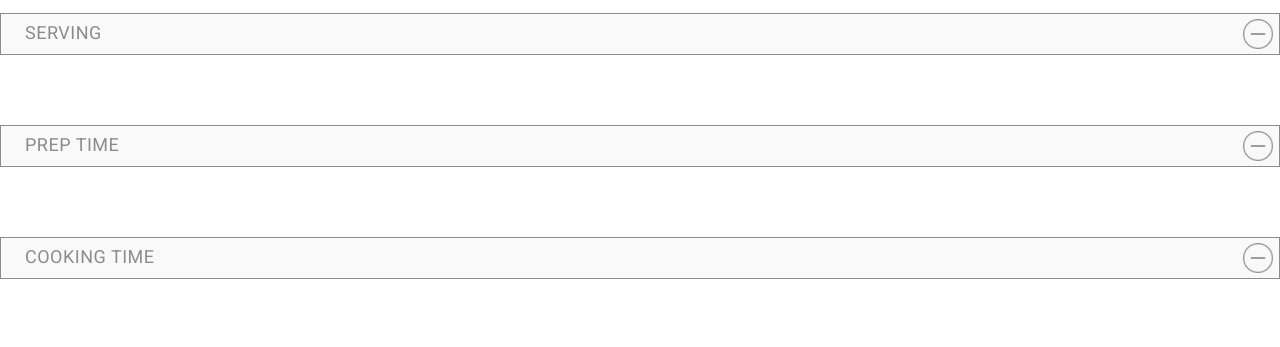
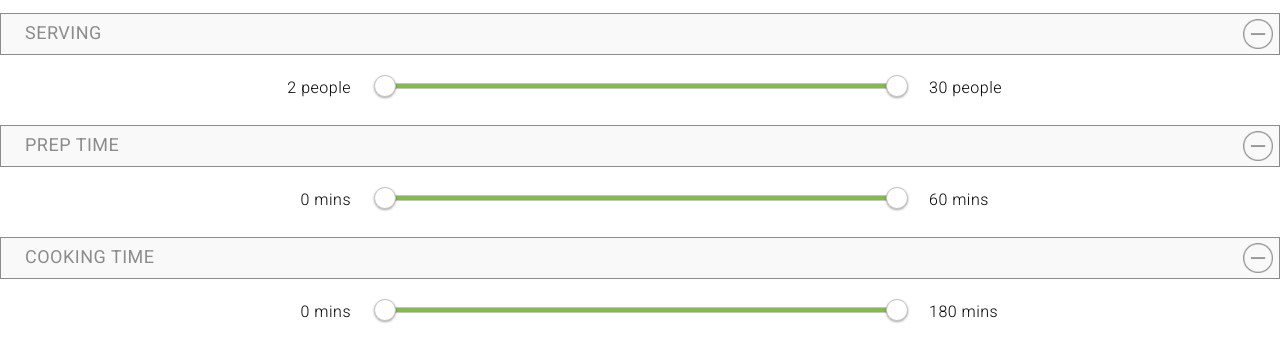
Before and after one commit to gilberk1/hold-the-prototype, a plain HTML site: page filters.html in a window 1280 px wide. Shown: the part 869-1216 px from the top of the page. Drawn offline with nearby package versions, Linux system fonts and the light colour scheme.

Commit message:
Finished Filters

```diff
--- a/filters.html
+++ b/filters.html
@@ -6,8 +6,10 @@
 		<link href="https://fonts.googleapis.com/css?family=Roboto:300,400" rel="stylesheet">
 		<link rel = "stylesheet" href="styles/style.css">
 		<link rel = "stylesheet" href="styles/animate.css">
+		<link rel = "stylesheet" href="https://cdnjs.cloudflare.com/ajax/libs/jqueryui/1.12.1/jquery-ui.css">
 		<script src="https://ajax.googleapis.com/ajax/libs/jquery/2.2.4/jquery.min.js"></script>
-		<script src = "js/main.js"></script>
+		<script src="https://cdnjs.cloudflare.com/ajax/libs/jqueryui/1.12.1/jquery-ui.js"></script>
+  		<script src = "js/main.js"></script>
 	</head>
 	<body>
 		<div class="header">
@@ -111,6 +113,14 @@
 					<img class = "subtract" src = "images/Sub.png">
 				</div>
 				<div class = "range">
+					<span class="slider">
+					  	<div id="left-people" class="slider-text" style = "text-align: right">2 people</div>
+					  	<div id="serving-slider-range">
+					    	<div id = "custom-handle" class="ui-slider-handle custom-handle" style = "margin-top: -4px;"></div>
+					    	<div id = "custom-handle" class="ui-slider-handle custom-handle" style = "margin-top: -22px;"></div>
+						</div>
+					  	<div id="right-people" class="slider-text" style = "text-align: left">30 people</div>
+					</span>
 				</div>
 			</div>
 			<div class = "prep-time">
@@ -119,6 +129,14 @@
 					<img class = "subtract" src = "images/Sub.png">
 				</div>
 				<div class = "range">
+					<span class="slider">
+					  	<div id="prep-left-mins" class="slider-text" style = "text-align: right">0 mins</div>
+					  	<div id="prep-slider-range">
+					    	<div id = "custom-handle" class="ui-slider-handle custom-handle" style = "margin-top: -4px;"></div>
+					    	<div id = "custom-handle" class="ui-slider-handle custom-handle" style = "margin-top: -22px;"></div>
+						</div>
+					  	<div id="prep-right-mins" class="slider-text" style = "text-align: left">60 mins</div>
+					</span>
 				</div>
 			</div>
 			<div class = "cooking-time">
@@ -127,6 +145,14 @@
 					<img class = "subtract" src = "images/Sub.png">
 				</div>
 				<div class = "range">
+					<span class="slider">
+					  	<div id="cooking-left-mins" class="slider-text" style = "text-align: right">0 mins</div>
+					  	<div id="cooking-slider-range">
+					    	<div id = "custom-handle" class="ui-slider-handle custom-handle" style = "margin-top: -4px;"></div>
+					    	<div id = "custom-handle" class="ui-slider-handle custom-handle" style = "margin-top: -22px;"></div>
+						</div>
+					  	<div id="cooking-right-mins" class="slider-text" style = "text-align: left">180 mins</div>
+					</span>
 				</div>
 			</div>
 		</div>
--- a/js/main.js
+++ b/js/main.js
@@ -46,10 +46,43 @@ function tomatoesFade() {
   	});
 }
 
-// function slideLeft() {
-//    $('body').addClass('slideLeftOut');
-// }
-
 $(document).ready(function() {
    baconFade();
+
+  const handle = $( "#serving-custom-handle" );
+  $("#serving-slider-range").slider({
+    range: true,
+    min: 2,
+    max: 30,
+    values: [ 2, 30 ],
+    slide: ( event, ui ) => {
+      $("#left-people").text(`${ui.values[0]} people`);
+      $("#right-people").text(`${ui.values[1]} people`);
+    }
+  });
+
+  // const handle = $( "#custom-handle" );
+  $("#prep-slider-range").slider({
+    range: true,
+    min: 0,
+    max: 60,
+    values: [ 0, 60 ],
+    slide: ( event, ui ) => {
+      $("#prep-left-mins").text(`${ui.values[0]} mins`);
+      $("#prep-right-mins").text(`${ui.values[1]} mins`);
+    }
+  });
+
+  // const handle = $( "#custom-handle" );
+  $("#cooking-slider-range").slider({
+    range: true,
+    min: 0,
+    max: 180,
+    values: [ 0, 180 ],
+    slide: ( event, ui ) => {
+      $("#cooking-left-mins").text(`${ui.values[0]} mins`);
+      $("#cooking-right-mins").text(`${ui.values[1]} mins`);
+    }
+  });
+
 });
--- a/styles/style.css
+++ b/styles/style.css
@@ -341,6 +341,7 @@ h5 {
 }
 
 .tab-bar {
+	z-index: 1000;
   	position: fixed;
 	width: 100%;
 	bottom: 0;
@@ -514,7 +515,7 @@ h1 {
 	float: left;
 }
 
-.text-field img {
+.filter-check {
 	height: 10px;
 	margin-right: 16px;
 	float: right;
@@ -523,4 +524,46 @@ h1 {
 
 .range {
 	height: 70px;
+	width: 100%;
+	display: block;
 }
+
+.slider {
+	width: 100%;
+	display: flex;
+	align-items: center;
+  	justify-content: center;
+  	padding-top: 20px;
+}
+
+.slider-text {
+  width: 80px;
+  margin-top: 2px;
+}
+
+#serving-slider-range,
+#prep-slider-range,
+#cooking-slider-range {
+  width: 40%;
+  height: 4px;
+  margin: 8px 32px 8px 32px;
+}
+
+#custom-handle {
+  position: relative;
+  bottom: 16px;
+  border-radius: 50%;
+  width: 20px;
+  height: 20px;
+  background-color: white;
+  box-shadow: 0 1px 3px rgba(0,0,0,0.12), 0 1px 2px rgba(0,0,0,0.24);
+}
+
+#custom-handle:focus {
+    outline:none;
+    border: 1px solid #8C8C8C;
+}
+
+.ui-slider-range.ui-corner-all.ui-widget-header {
+  background-color: #84ba4d;
+}
```
Also changed, not shown: images/Cooking-Time.png (added), images/Prep-Time.png (added), images/Serving.png (added).
